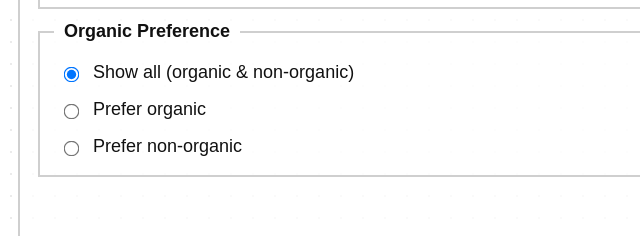
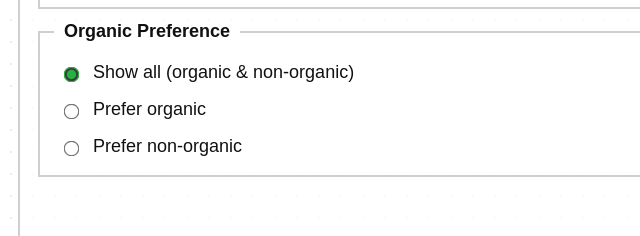
Before and after one commit to SEG3125-2026/seg3125-lab2-Group13, a plain HTML site: page index.html in a window 1280 px wide. Shown: the part 299-535 px from the top of the page, 0-640 px from the left. Drawn offline with Linux system fonts and the light colour scheme.

Commit message:
Update style.css

```diff
--- a/styles/style.css
+++ b/styles/style.css
@@ -124,6 +124,7 @@ legend{
 .form-row input[type="checkbox"],
 .form-row input[type="radio"]{
   transform: scale(1.2);
+  accent-color: var(--green);
 }
 
 .actions{
```
